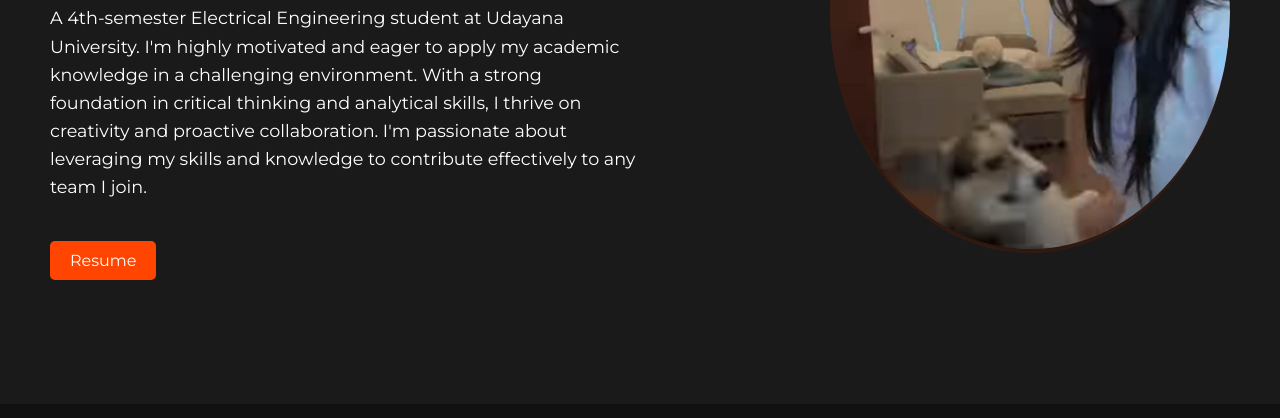
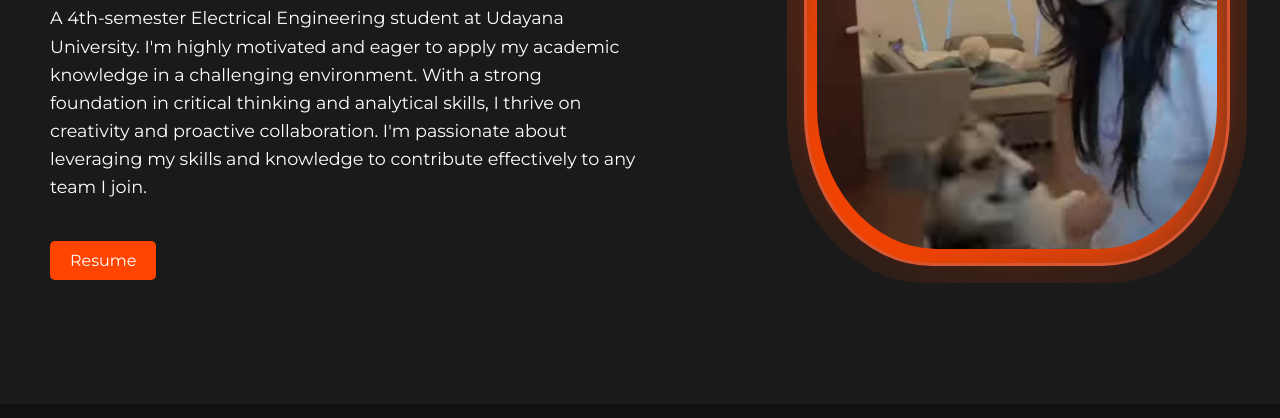
Before and after one commit to pai-axel/FaytheAxel.github.io, a plain HTML site: page index.html in a window 1280 px wide. Shown: the part 435-853 px from the top of the page. Drawn offline with Linux system fonts and the light colour scheme.

Commit message:
Update styleporto.css

```diff
--- a/styleporto.css
+++ b/styleporto.css
@@ -116,35 +116,44 @@ nav ul li a:hover {
   background-color: #27b6f9;
 }
 
-/* Profile Picture Styles */
+/* Profile picture with neon light and fade-out effect */
 .profile-picture {
   position: relative;
   max-width: 400px;
   margin-top: 20px;
-  border-radius: 50%;
-  overflow: hidden;
+  transform: scale(1);
+  transition: transform 0.3s ease-in-out;
+  border: 3px solid #cf5b3d; /* Add a border */
+  border-radius: 30%; /* Make the border round */
+  padding: 10px; /* Space between border and image */
+  background: linear-gradient(45deg, #ff4500, #313131); /* Gradient background */
 }
 
-.profile-picture::before {
-  content: '';
-  position: absolute;
-  top: -10px;
-  left: -10px;
-  right: -10px;
-  bottom: -10px;
-  border-radius: 50%;
-  background: radial-gradient(circle, rgba(255, 69, 0, 0.6), rgba(255, 255, 255, 0));
-  z-index: -1;
-  filter: blur(15px);
+.profile-picture:hover {
+  transform: scale(1.1);
 }
 
 .profile-picture img {
   width: 100%;
-  border-radius: 50%;
-  box-shadow: 0 0 10px rgba(0, 0, 0, 0.5);
+  border-radius: 30%;
+  box-shadow: 0 0 20px rgba(255, 69, 0, 0.7);
   animation: fadeIn 1s ease-out;
   position: relative;
   z-index: 1;
+}
+
+/* Adding radial gradient animation around the profile picture */
+.profile-picture::before {
+  content: '';
+  position: absolute;
+  top: -20px;
+  left: -20px;
+  right: -20px;
+  bottom: -20px;
+  background: radial-gradient(circle, rgba(255,69,0,0.5), transparent);
+  border-radius: 30%;
+  z-index: -1;
+  animation: pulse 2s infinite;
 }
 
 footer {
```
